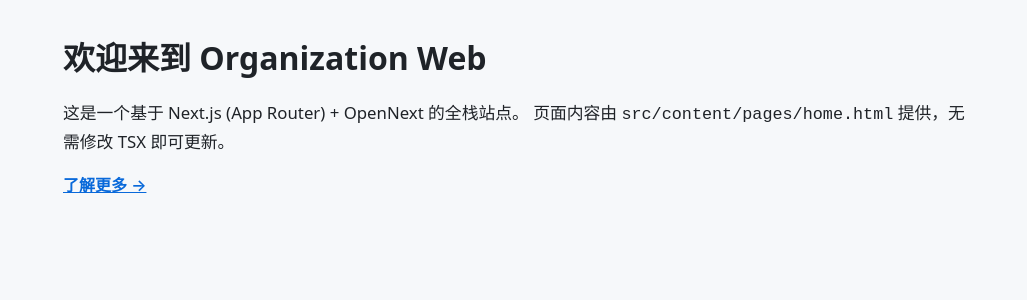
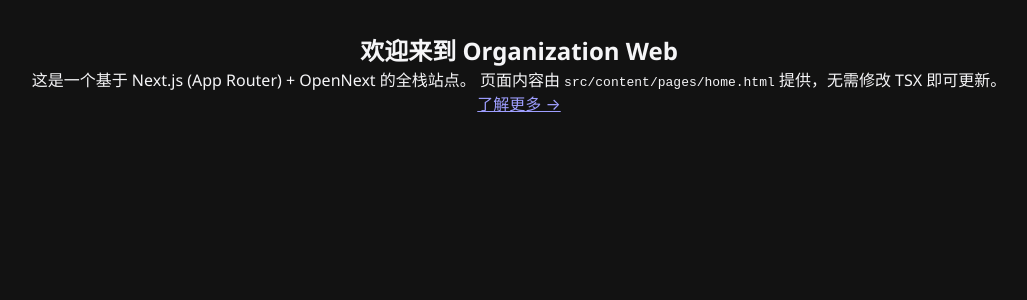
Before and after one commit to EmbersStudio/OrganizationWeb, a Next.js app: page / in a window 1280 px wide. Shown: the top 300 px of the page, without its empty margins (121-1148 px from the left). Built offline with nearby package versions, Linux system fonts and the light colour scheme.

Commit message:
style(theme): 应用 EmbersStudio 深色主题与品牌元信息
- 品牌名称与标语更新为 EmbersStudio / From the Embers, we build.

```diff
--- a/src/app/layout.tsx
+++ b/src/app/layout.tsx
@@ -8,10 +8,10 @@
 
 export const metadata: Metadata = {
   title: {
-    default: 'Organization Web',
-    template: '%s | Organization Web',
+    default: 'EmbersStudio',
+    template: '%s | EmbersStudio',
   },
-  description: '基于 Next.js (App Router) + OpenNext 的全栈网站',
+  description: 'From the Embers, we build.',
 };
 
 /**
--- a/src/styles/custom/theme.css
+++ b/src/styles/custom/theme.css
@@ -1,23 +1,25 @@
-/* 自定义主题样式：在此自由添加任意全局样式 */
-.page-container {
-  max-width: 960px;
-  margin: 0 auto;
-  padding: 2rem 1.5rem;
+:root {
+  /* 颜色系统 */
+  --color-text-primary: #f5f5f7;
+  --color-text-muted: #aab3c4;
+  --color-text-footer: #5c6474;
+  --color-bg-start: #1c2233;
+  --color-bg-mid: #0d0f17;
+  --color-bg-end: #07080d;
+  --color-accent-start: #ffffff;
+  --color-accent-end: #ffb86c;
+
+  /* 排版系统 */
+  --font-family-base: 'Segoe UI', system-ui, -apple-system, 'Helvetica Neue', Arial, sans-serif;
+  --font-size-hero: clamp(3rem, 10vw, 6.5rem);
+  --font-size-lead: clamp(1.1rem, 3vw, 1.6rem);
+  --font-size-small: 0.8rem;
+
+  /* 间距与特效 */
+  --spacing-lg: 1.25rem;
+  --letter-spacing-wide: 0.35em;
 }
 
-.page-title {
-  font-size: 2rem;
-  margin: 0 0 1rem;
+:root {
+  color-scheme: dark;
 }
-
-.page-lead {
-  font-size: 1.05rem;
-}
-
-.page-link {
-  font-weight: 600;
-}
-
-.page-error {
-  color: #cf222e;
-}
--- a/src/styles/globals.css
+++ b/src/styles/globals.css
@@ -1,30 +1,21 @@
-/* 全局基础样式 */
 * {
   box-sizing: border-box;
-}
-
-html,
-body {
   margin: 0;
   padding: 0;
 }
 
 body {
   font-family:
+    'Segoe UI',
     system-ui,
     -apple-system,
-    'Segoe UI',
-    Roboto,
     'Helvetica Neue',
     Arial,
-    'PingFang SC',
-    'Microsoft YaHei',
     sans-serif;
-  color: #1f2328;
-  background: #f6f8fa;
-  line-height: 1.6;
+  color: #f5f5f7;
 }
 
-a {
-  color: #0969da;
+.page {
+  text-align: center;
+  padding: 2rem;
 }
```
